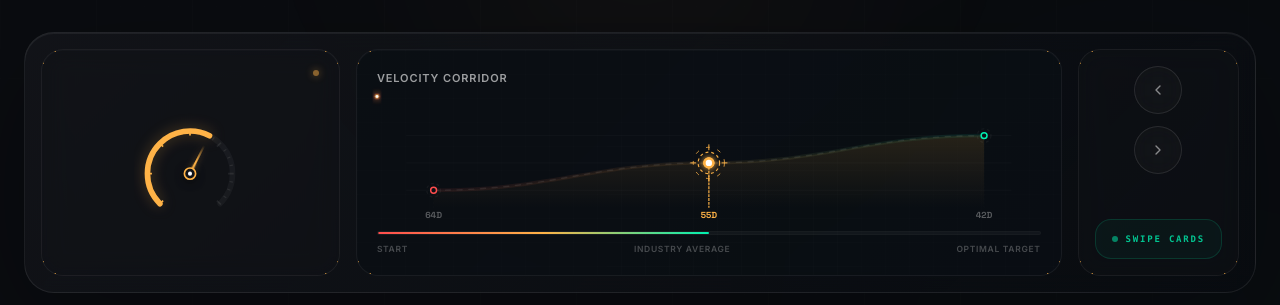
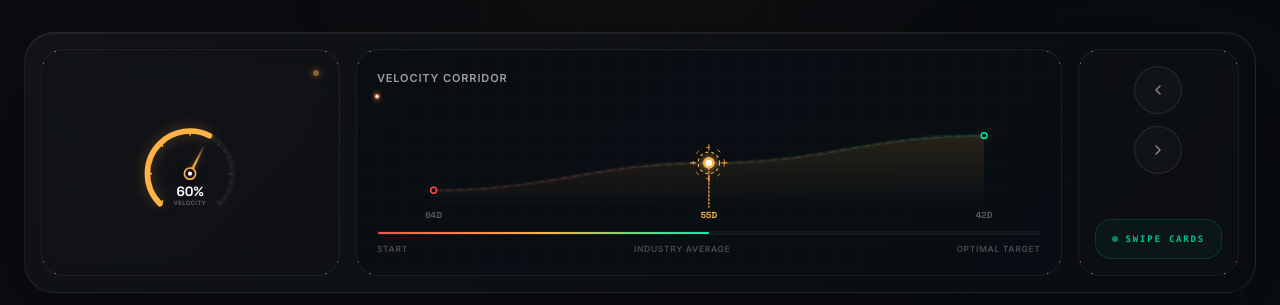
Before and after one commit to Bullfighteruz/veb1, a React (Vite) app: page / in a window 1280 px wide. Shown: the part 5251-5556 px from the top of the page. Built offline with nearby package versions, Linux system fonts and the light colour scheme; the HTML template or start-up script is replaced by a standard one.

Commit message:
style: restore gauge readout

```diff
--- a/public/revu.html
+++ b/public/revu.html
@@ -2358,6 +2358,10 @@ footer::before { content: ''; position: absolute; inset-x: 0; top: 0; height: 1p
               <line class="gauge-tick" x1="50" y1="11" x2="50" y2="14" stroke="rgba(255, 255, 255, 0.08)" stroke-width="1" transform="rotate(483.75 50 50)" style="transition: stroke 0.5s ease;" />
               <line class="gauge-tick" x1="50" y1="11" x2="50" y2="16" stroke="rgba(255, 255, 255, 0.08)" stroke-width="1.5" transform="rotate(495 50 50)" style="transition: stroke 0.5s ease;" />
 
+              <!-- Center Text Readout -->
+              <text id="deck-gauge-percent" x="50" y="70" text-anchor="middle" fill="#FFFFFF" font-size="12" font-family="'Space Grotesk', sans-serif" font-weight="800">60%</text>
+              <text x="50" y="78" text-anchor="middle" fill="rgba(255, 255, 255, 0.35)" font-size="5.5" font-family="'Space Grotesk', sans-serif" font-weight="700" letter-spacing="0.1em">VELOCITY</text>
+
               <!-- Rotating Needle -->
               <g id="deck-gauge-needle" style="transform: rotate(297deg); transform-origin: 50px 50px; transition: transform 1s cubic-bezier(0.4, 0, 0.2, 1);">
                 <polygon points="47,50 50,48.5 78,50 50,51.5" fill="#FFB347" style="filter: drop-shadow(0 0 3px rgba(255,179,71,0.6)); transition: fill 0.5s ease;" />
--- a/src/components/features/Transformation.tsx
+++ b/src/components/features/Transformation.tsx
@@ -658,6 +658,31 @@ function ControlDeck({
                 );
               })}
 
+              {/* Center Text Readout */}
+              <text
+                x="50"
+                y="70"
+                textAnchor="middle"
+                fill="#FFFFFF"
+                fontSize="12"
+                fontFamily="Space Grotesk, sans-serif"
+                fontWeight="800"
+              >
+                {activePct}%
+              </text>
+              <text
+                x="50"
+                y="78"
+                textAnchor="middle"
+                fill="rgba(255, 255, 255, 0.35)"
+                fontSize="5.5"
+                fontFamily="Space Grotesk, sans-serif"
+                fontWeight="700"
+                letterSpacing="0.1em"
+              >
+                VELOCITY
+              </text>
+
               {/* Rotating Needle (pointing along positive x-axis and rotated dynamically) */}
               <g
                 style={{
```
